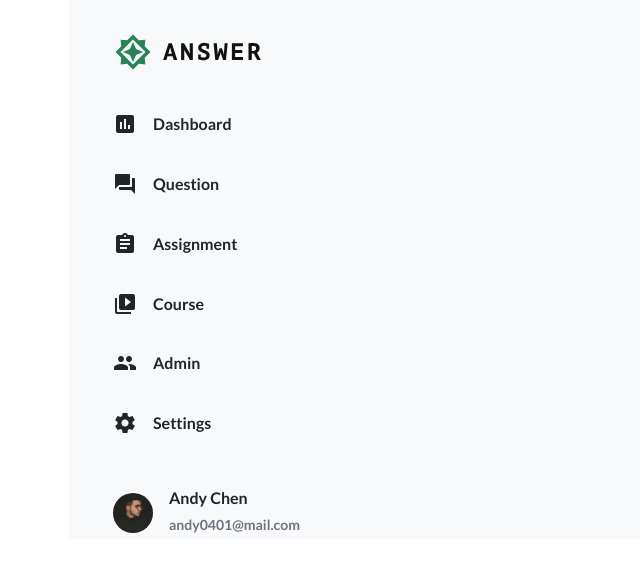
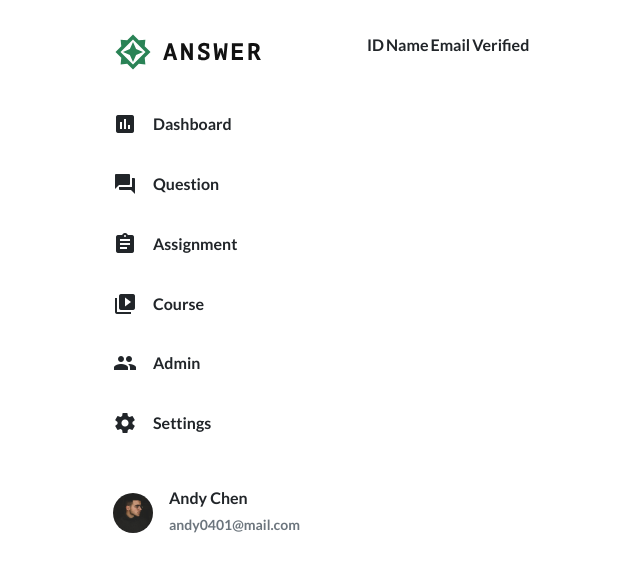
Before and after one commit to NekoBoxy/practice-2024-summer-w5, a Vue app: page / in a window 1280 px wide. Shown: the top 572 px of the page, without its empty margins (1-641 px from the left). Built offline with nearby package versions, Linux system fonts and the light colour scheme.

Commit message:
右側表格初建

```diff
--- a/src/assets/scss/main.scss
+++ b/src/assets/scss/main.scss
@@ -16,9 +16,14 @@ img {
   height: auto;
 }
 
+.left-menu,
+.right-table {
+  margin-top: 32px;
+}
+
 .navbar-brand {
   display: inline-block;
-  padding: 32px 0 19px 32px;
+  padding: 0 0 19px 32px;
 
   &:hover {
     background-color: cadetblue;
--- a/src/views/HomeView.vue
+++ b/src/views/HomeView.vue
@@ -35,8 +35,7 @@
     <div class="container">
       <div class="row">
         <!-- 左側選單 -->
-        <div class="menu-box" style="background-color: #F8F9FA;">
-          <div class="col-3">
+        <div class="col-3 left-menu">
           <a class="navbar-brand" href="javascript:;">
             <img src="../assets/images/logo.svg" alt="">
           </a>
@@ -94,15 +93,31 @@
             </li>
           </ul>
         </div>
-        </div>
+        <!-- <div class="left-menu" style="background-color: #F8F9FA;">
+
+        </div> -->
 
 
         <!-- 右側內容 -->
-        <div class="col-9">
-          <div class="content">
+        <div class="col-9 right-table">
+          <table>
+            <thead>
+              <tr>
+                <th>ID</th>
+                <th>Name</th>
+                <th>Email</th>
+                <th>Verified</th>
+                <th></th>
+              </tr>
+            </thead>
+            <tbody>
 
+            </tbody>
+          </table>
         </div>
-        </div>
+        <!-- <div class="right-table">
+
+        </div> -->
       </div>
     </div>
 
```
Lines whose indentation alone changed are shown as unchanged.
